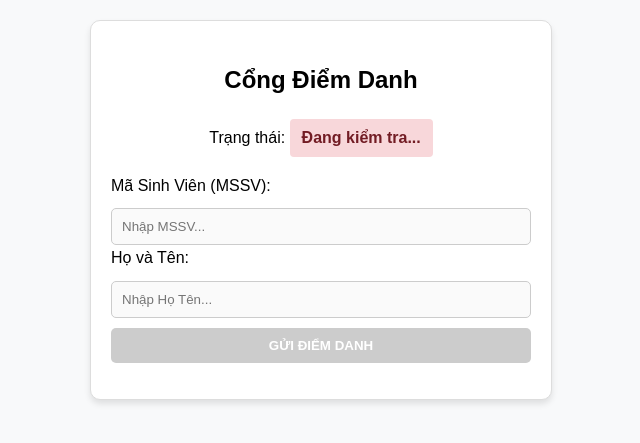
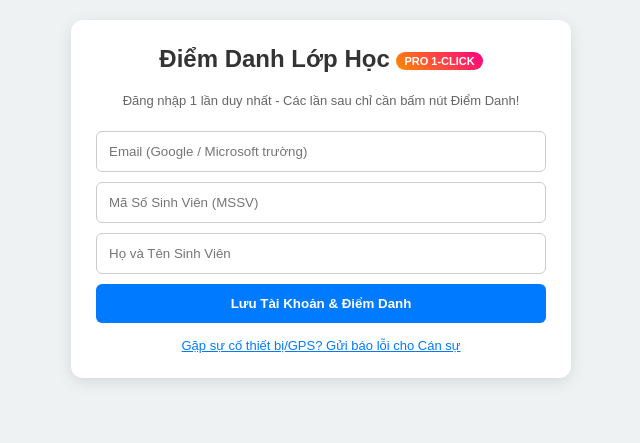
Before and after one commit to dungnguyentien1103-wq/-i-m-Danh-L-p, a Flask app: template templates/student.html in a window 1280 px wide. Shown: the top 443 px of the page, without its empty margins (319-959 px from the left). Run offline with Flask 3, Linux system fonts and the light colour scheme; the template is opened without the code that fills it, so the values that code supplies are empty.

Commit message:
Update student.html

```diff
--- a/templates/student.html
+++ b/templates/student.html
@@ -3,162 +3,175 @@
 <head>
     <meta charset="UTF-8">
     <meta name="viewport" content="width=device-width, initial-scale=1.0">
-    <title>Điểm Danh Lớp Học</title>
+    <title>Điểm Danh Sinh Viên (Phiên Bản Premium)</title>
     <style>
-        body { font-family: Arial, sans-serif; margin: 20px; line-height: 1.6; background-color: #f8f9fa; }
-        .card { max-width: 420px; margin: auto; padding: 20px; background: white; border-radius: 10px; border: 1px solid #ddd; box-shadow: 0 4px 6px rgba(0,0,0,0.1); }
-        .status { font-weight: bold; padding: 6px 12px; border-radius: 4px; display: inline-block; }
-        .open { background: #d4edda; color: #155724; }
-        .closed { background: #f8d7da; color: #721c24; }
-        input, button, textarea { width: 100%; padding: 10px; margin-top: 10px; box-sizing: border-box; border-radius: 5px; border: 1px solid #ccc; }
-        button { background: #007bff; color: white; border: none; font-weight: bold; cursor: pointer; }
-        button:disabled { background: #ccc; cursor: not-allowed; }
-        .err-box { background: #fff3cd; color: #856404; padding: 10px; border-radius: 5px; margin-top: 15px; font-size: 14px; display: none; }
+        body { font-family: Arial, sans-serif; background: #eef2f3; margin: 0; padding: 20px; }
+        .card { max-width: 450px; margin: auto; background: white; padding: 25px; border-radius: 12px; box-shadow: 0 4px 15px rgba(0,0,0,0.1); }
+        h2 { text-align: center; color: #333; margin-top: 0; }
+        .badge-premium { background: linear-gradient(45deg, #ff8c00, #ff0080); color: white; padding: 3px 8px; border-radius: 10px; font-size: 11px; vertical-align: middle; }
+        input, button, textarea { width: 100%; padding: 12px; margin-top: 10px; border-radius: 6px; border: 1px solid #ccc; box-sizing: border-box; }
+        .btn-checkin { background: #28a745; color: white; font-size: 16px; font-weight: bold; border: none; cursor: pointer; }
+        .btn-checkin:hover { background: #218838; }
+        .welcome-box { background: #e7f5ff; border: 1px solid #a5d8ff; padding: 12px; border-radius: 6px; margin-bottom: 15px; }
+        .link-btn { color: #007bff; text-decoration: underline; cursor: pointer; font-size: 13px; text-align: center; display: block; margin-top: 12px; }
+        #status-msg { text-align: center; font-weight: bold; margin-top: 15px; }
     </style>
 </head>
 <body>
+
 <div class="card">
-        <h2 style="text-align: center;">Cổng Điểm Danh</h2>
-        <p style="text-align: center;">Trạng thái: <span id="status-text" class="status closed">Đang kiểm tra...</span></p>
+    <h2>Điểm Danh Lớp Học <span class="badge-premium">PRO 1-CLICK</span></h2>
 
-        <form id="attendance-form">
-            <label>Mã Sinh Viên (MSSV):</label>
-            <input type="text" id="mssv" placeholder="Nhập MSSV..." required disabled>
+    <!-- KHUNG ĐĂNG NHẬP / LƯU THÔNG TIN -->
+    <div id="login-box">
+        <p style="font-size: 13px; color: #666; text-align: center;">Đăng nhập 1 lần duy nhất - Các lần sau chỉ cần bấm nút Điểm Danh!</p>
+        <input type="email" id="acc_email" placeholder="Email (Google / Microsoft trường)">
+        <input type="text" id="acc_mssv" placeholder="Mã Số Sinh Viên (MSSV)">
+        <input type="text" id="acc_hoten" placeholder="Họ và Tên Sinh Viên">
+        <button type="button" style="background: #007bff; color: white; border: none; font-weight: bold;" onclick="saveAccount()">Lưu Tài Khoản & Điểm Danh</button>
+    </div>
 
-            <label>Họ và Tên:</label>
-            <input type="text" id="ho_ten" placeholder="Nhập Họ Tên..." required disabled>
+    <!-- KHUNG ĐIỂM DANH 1-CLICK (HIỆN KHI ĐÃ ĐĂNG NHẬP) -->
+    <div id="quick-checkin-box" style="display: none;">
+        <div class="welcome-box">
+            <b>Xin chào:</b> <span id="user-name-display"></span><br>
+            <b>MSSV:</b> <span id="user-mssv-display"></span>
+            <span class="link-btn" style="display: inline; float: right;" onclick="logout()">[Đổi TK]</span>
+        </div>
+        <button class="btn-checkin" onclick="startCheckin()">🎯 ĐIỂM DANH NGAY (1-TOUCH)</button>
+    </div>
 
-            <button type="submit" id="submit-btn" disabled>GỬI ĐIỂM DANH</button>
-        </form>
+    <div id="status-msg"></div>
 
-        <p id="msg" style="font-weight: bold; margin-top: 15px; text-align: center;"></p>
+    <!-- NÚT & FORM BÁO LỖI -->
+    <span class="link-btn" onclick="toggleBaoLoi()">Gặp sự cố thiết bị/GPS? Gửi báo lỗi cho Cán sự</span>
 
-        <!-- KHU VỰC BÁO LỖI THIẾT BỊ -->
-        <div id="err-report-section" class="err-box">
-            <p><b>Gặp sự cố thiết bị/không điểm danh được?</b></p>
-            <textarea id="err-reason" rows="2" placeholder="Mô tả lỗi (Ví dụ: Đổi máy, lỗi vị trí...)"></textarea>
-            <button style="background: #ffc107; color: black;" onclick="sendErrorReport()">Gửi Báo Lỗi Cho Cán Sự</button>
+    <div id="bao-loi-box" style="display: none; background: #fff3cd; padding: 15px; border-radius: 8px; margin-top: 15px;">
+        <h4 style="margin: 0 0 10px 0;">Yêu Cầu Reset Thiết Bị</h4>
+        <input type="text" id="bl_mssv" placeholder="MSSV">
+        <input type="text" id="bl_hoten" placeholder="Họ tên">
+        <textarea id="bl_lydo" placeholder="Lý do lỗi (VD: Đổi điện thoại, định vị sai...)"></textarea>
+        <button style="background: #ffc107; border: none; font-weight: bold; margin-top: 8px;" onclick="sendBaoLoi()">Gửi Báo Lỗi</button>
     </div>
 </div>
 
 <script>
-        let currentMode = 'all';
-
-        // Tạo hoặc lấy Device ID cố định cho trình duyệt này
-        function getDeviceId() {
+    // Tự sinh hoặc lấy Device ID duy nhất của trình duyệt
     let deviceId = localStorage.getItem('app_device_id');
     if (!deviceId) {
-                deviceId = 'DEV-' + Math.random().toString(36).substring(2, 11) + '-' + Date.now();
+        deviceId = 'dev_' + Math.random().toString(36).substring(2) + Date.now().toString(36);
         localStorage.setItem('app_device_id', deviceId);
     }
-            return deviceId;
-        }
 
-        async function checkStatus() {
-            try {
-                const res = await fetch('/api/check-status');
-                const data = await res.json();
-                const statusText = document.getElementById('status-text');
-                const inputs = document.querySelectorAll('#attendance-form input, #attendance-form button');
-                currentMode = data.network_mode;
+    document.addEventListener("DOMContentLoaded", () => {
+        checkAutoLogin();
+    });
 
-                if (data.is_open) {
-                    statusText.innerText = 'Đang MỞ';
-                    statusText.className = 'status open';
-                    inputs.forEach(i => i.disabled = false);
+    function checkAutoLogin() {
+        const session = JSON.parse(localStorage.getItem('student_session') || '{}');
+        if (session.mssv && session.hoTen) {
+            document.getElementById('login-box').style.display = 'none';
+            document.getElementById('quick-checkin-box').style.display = 'block';
+            document.getElementById('user-name-display').innerText = session.hoTen;
+            document.getElementById('user-mssv-display').innerText = session.mssv;
         } else {
-                    statusText.innerText = 'Đang ĐÓNG';
-                    statusText.className = 'status closed';
-                    inputs.forEach(i => i.disabled = true);
-                }
-            } catch (e) {}
-        }
-
-        document.getElementById('attendance-form').addEventListener('submit', async (e) => {
-            e.preventDefault();
-            const msgEl = document.getElementById('msg');
-            msgEl.style.color = 'blue';
-            msgEl.innerText = "Đang xử lý điểm danh...";
-
-            let lat = null, lng = null;
-
-            if (currentMode === 'gps_location') {
-                if ("geolocation" in navigator) {
-                    try {
-                        const position = await new Promise((resolve, reject) => {
-                            navigator.geolocation.getCurrentPosition(resolve, reject, { timeout: 8000 });
-                        });
-                        lat = position.coords.latitude;
-                        lng = position.coords.longitude;
-                    } catch (err) {
-                        msgEl.style.color = 'red';
-                        msgEl.innerText = "Lỗi: Bạn cần BẬT vị trí (GPS) trên thiết bị để điểm danh!";
-                        document.getElementById('err-report-section').style.display = 'block';
-                        return;
-                    }
-                } else {
-                    msgEl.style.color = 'red';
-                    msgEl.innerText = "Trình duyệt của bạn không hỗ trợ định vị GPS!";
-                    return;
+            document.getElementById('login-box').style.display = 'block';
+            document.getElementById('quick-checkin-box').style.display = 'none';
         }
     }
 
-            const res = await fetch('/api/diem-danh', {
-                method: 'POST',
-                headers: { 'Content-Type': 'application/json' },
-                body: JSON.stringify({
-                    mssv: document.getElementById('mssv').value,
-                    ho_ten: document.getElementById('ho_ten').value,
-                    device_id: getDeviceId(),
-                    lat: lat,
-                    lng: lng
-                })
-            });
+    function saveAccount() {
+        const email = document.getElementById('acc_email').value;
+        const mssv = document.getElementById('acc_mssv').value;
+        const hoTen = document.getElementById('acc_hoten').value;
 
-            const result = await res.json();
-            if (res.ok) {
-                msgEl.style.color = 'green';
-                msgEl.innerText = result.message;
-                document.getElementById('mssv').value = '';
-                document.getElementById('ho_ten').value = '';
-                document.getElementById('err-report-section').style.display = 'none';
-            } else {
-                msgEl.style.color = 'red';
-                msgEl.innerText = result.message;
-                // Hiển thị nút báo lỗi cho cán sự nếu bị từ chối
-                document.getElementById('err-report-section').style.display = 'block';
-            }
-        });
-
-        async function sendErrorReport() {
-            const mssv = document.getElementById('mssv').value;
-            const ho_ten = document.getElementById('ho_ten').value;
-            const ly_do = document.getElementById('err-reason').value;
-            const msgEl = document.getElementById('msg');
-
-            if (!mssv || !ho_ten) {
-                alert('Vui lòng điền MSSV và Họ Tên trước khi gửi báo lỗi!');
+        if (!mssv || !hoTen) {
+            alert("Vui lòng điền đầy đủ MSSV và Họ Tên!");
             return;
         }
 
-            const res = await fetch('/api/bao-loi', {
+        localStorage.setItem('student_session', JSON.stringify({ email, mssv, hoTen }));
+        checkAutoLogin();
+        startCheckin();
+    }
+
+    function logout() {
+        localStorage.removeItem('student_session');
+        checkAutoLogin();
+    }
+
+    function startCheckin() {
+        const session = JSON.parse(localStorage.getItem('student_session') || '{}');
+        const msg = document.getElementById('status-msg');
+        msg.style.color = 'blue';
+        msg.innerText = "Đang kiểm tra vị trí GPS...";
+
+        if ("geolocation" in navigator) {
+            navigator.geolocation.getCurrentPosition(
+                (pos) => sendData(session, pos.coords.latitude, pos.coords.longitude),
+                (err) => sendData(session, null, null),
+                { enableHighAccuracy: true, timeout: 5000 }
+            );
+        } else {
+            sendData(session, null, null);
+        }
+    }
+
+    async function sendData(session, lat, lng) {
+        const msg = document.getElementById('status-msg');
+        const payload = {
+            mssv: session.mssv,
+            ho_ten: session.hoTen,
+            email: session.email,
+            device_id: deviceId,
+            lat: lat,
+            lng: lng
+        };
+
+        try {
+            const res = await fetch('/api/student/checkin', {
                 method: 'POST',
                 headers: { 'Content-Type': 'application/json' },
-                body: JSON.stringify({
-                    mssv: mssv,
-                    ho_ten: ho_ten,
-                    ly_do: ly_do || 'Sự cố bị khóa thiết bị / Không thể điểm danh',
-                    device_id: getDeviceId()
-                })
+                body: JSON.stringify(payload)
             });
             const data = await res.json();
-            msgEl.style.color = 'orange';
-            msgEl.innerText = data.message;
-            document.getElementById('err-report-section').style.display = 'none';
+
+            if (data.success) {
+                msg.style.color = 'green';
+                msg.innerText = data.message;
+            } else {
+                msg.style.color = 'red';
+                msg.innerText = data.message;
+            }
+        } catch (e) {
+            msg.style.color = 'red';
+            msg.innerText = "Lỗi kết nối máy chủ!";
+        }
     }
 
-        checkStatus();
-        setInterval(checkStatus, 5000);
+    function toggleBaoLoi() {
+        const box = document.getElementById('bao-loi-box');
+        box.style.display = box.style.display === 'none' ? 'block' : 'none';
+    }
+
+    async function sendBaoLoi() {
+        const mssv = document.getElementById('bl_mssv').value;
+        const ho_ten = document.getElementById('bl_hoten').value;
+        const ly_do = document.getElementById('bl_lydo').value;
+
+        if (!mssv || !ho_ten || !ly_do) {
+            alert("Vui lòng điền đủ thông tin báo lỗi!");
+            return;
+        }
+
+        await fetch('/api/student/bao-loi', {
+            method: 'POST',
+            headers: { 'Content-Type': 'application/json' },
+            body: JSON.stringify({ mssv, ho_ten, ly_do, device_id: deviceId })
+        });
+        alert("Đã gửi báo lỗi thành công! Cán sự sẽ xem xét reset thiết bị cho bạn.");
+        toggleBaoLoi();
+    }
 </script>
 </body>
 </html>
```
Lines whose indentation alone changed are shown as unchanged.
